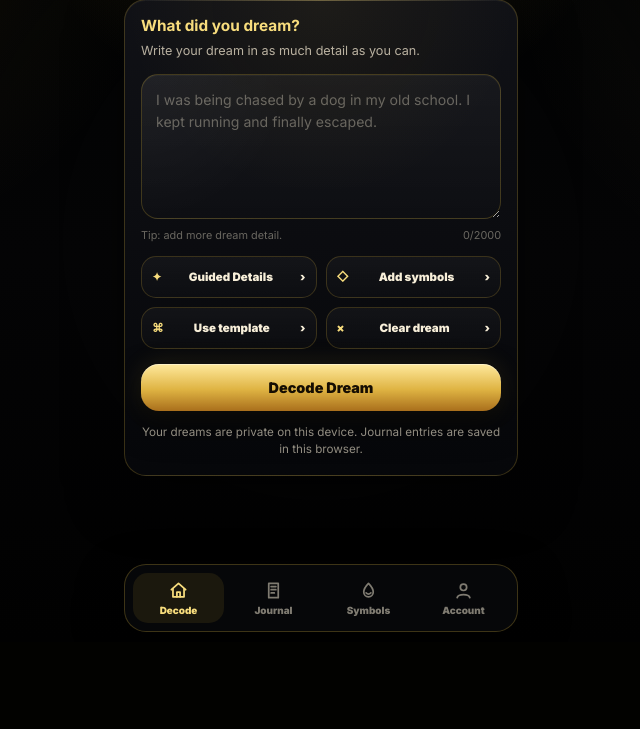
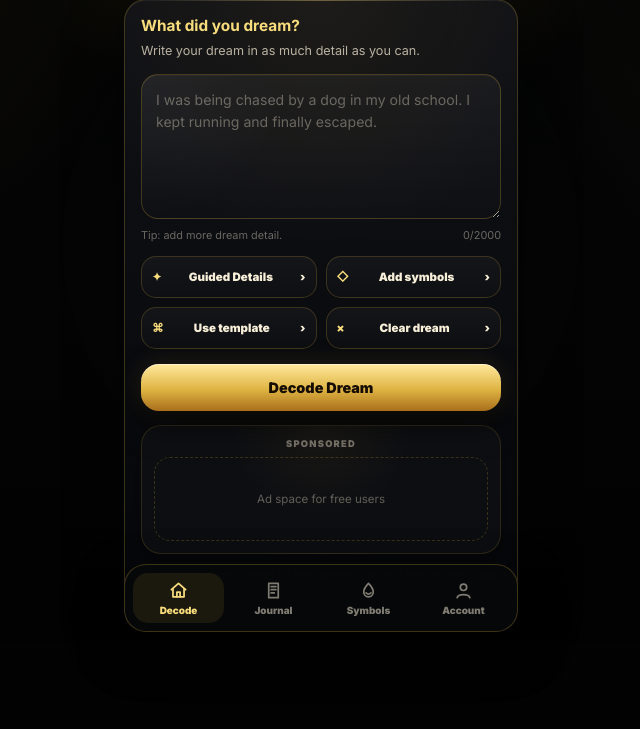
Before and after one commit to TinaMacSauce/dream-interpreter, a Flask app: template templates/index.html in a window 1280 px wide. Shown: the part 158-887 px from the top of the page, without its empty margins (319-959 px from the left). Before the commit the page ends 790 px from the top, so only its background shows below. Run offline with Flask 3, Linux system fonts and the light colour scheme; the template is opened without the code that fills it, so the values that code supplies are empty; parts of the project's set-up code (start-up, migrations or seed data) failed here and were passed over.

Commit message:
Update index.html

```diff
--- a/templates/index.html
+++ b/templates/index.html
@@ -400,6 +400,47 @@ input::placeholder{
   color:var(--muted);
   font-size:.73rem;
   line-height:1.48;
+}
+
+/* ADS */
+
+.ad-card{
+  display:block;
+  margin:14px 0 0;
+  padding:12px;
+  border-radius:20px;
+  border:1px solid rgba(212,175,55,.16);
+  background:
+    radial-gradient(circle at top, rgba(212,175,55,.055), transparent 42%),
+    rgba(255,255,255,.025);
+  box-shadow:0 14px 34px rgba(0,0,0,.32);
+}
+
+.ad-card.hidden{
+  display:none;
+}
+
+.ad-label{
+  margin:0 0 8px;
+  color:rgba(248,239,217,.42);
+  font-size:.58rem;
+  font-weight:900;
+  letter-spacing:.14em;
+  text-transform:uppercase;
+  text-align:center;
+}
+
+.ad-placeholder{
+  min-height:84px;
+  border-radius:16px;
+  border:1px dashed rgba(212,175,55,.22);
+  display:flex;
+  align-items:center;
+  justify-content:center;
+  color:rgba(248,239,217,.36);
+  font-size:.72rem;
+  text-align:center;
+  padding:12px;
 }
 
 /* GUIDED DETAILS */
@@ -1110,6 +1151,13 @@ input::placeholder{
 
       <button id="interpret" class="primary" type="button">Decode Dream</button>
 
+      <div class="ad-card" id="decodeAd">
+        <div class="ad-label">Sponsored</div>
+        <div class="ad-placeholder">
+          Ad space for free users
+        </div>
+      </div>
+
       <p class="helper">Your dreams are private on this device. Journal entries are saved in this browser.</p>
     </section>
 
@@ -1182,7 +1230,7 @@ input::placeholder{
         <div class="premium-icon">♕</div>
         <div>
           <h3>Go Premium</h3>
-          <p>Unlock deeper symbol insights and pattern tracking.</p>
+          <p>Remove ads, unlock deeper insights, and support the interpreter.</p>
         </div>
       </div>
 
@@ -1346,11 +1394,30 @@ function addJournalEntry(entry){
 function showAccessStatus(html){
   accessStatus.style.display = "block";
   accessStatus.innerHTML = html;
+  refreshAds();
 }
 
 function hideAccessStatus(){
   accessStatus.style.display = "none";
   accessStatus.innerHTML = "";
+  refreshAds();
+}
+
+function userHasPaidAccess(){
+  const statusText = String(accessStatus?.textContent || "").toLowerCase();
+
+  return (
+    statusText.includes("subscription active") ||
+    statusText.includes("dream pack active")
+  );
+}
+
+function refreshAds(){
+  const decodeAd = document.getElementById("decodeAd");
+
+  if(!decodeAd) return;
+
+  decodeAd.classList.toggle("hidden", userHasPaidAccess());
 }
 
 function switchTab(tab){
@@ -2098,6 +2165,7 @@ renderGuidedSymbols();
 renderSymbols();
 renderJournal();
 refreshAccount();
+refreshAds();
 </script>
 
 </body>
```
